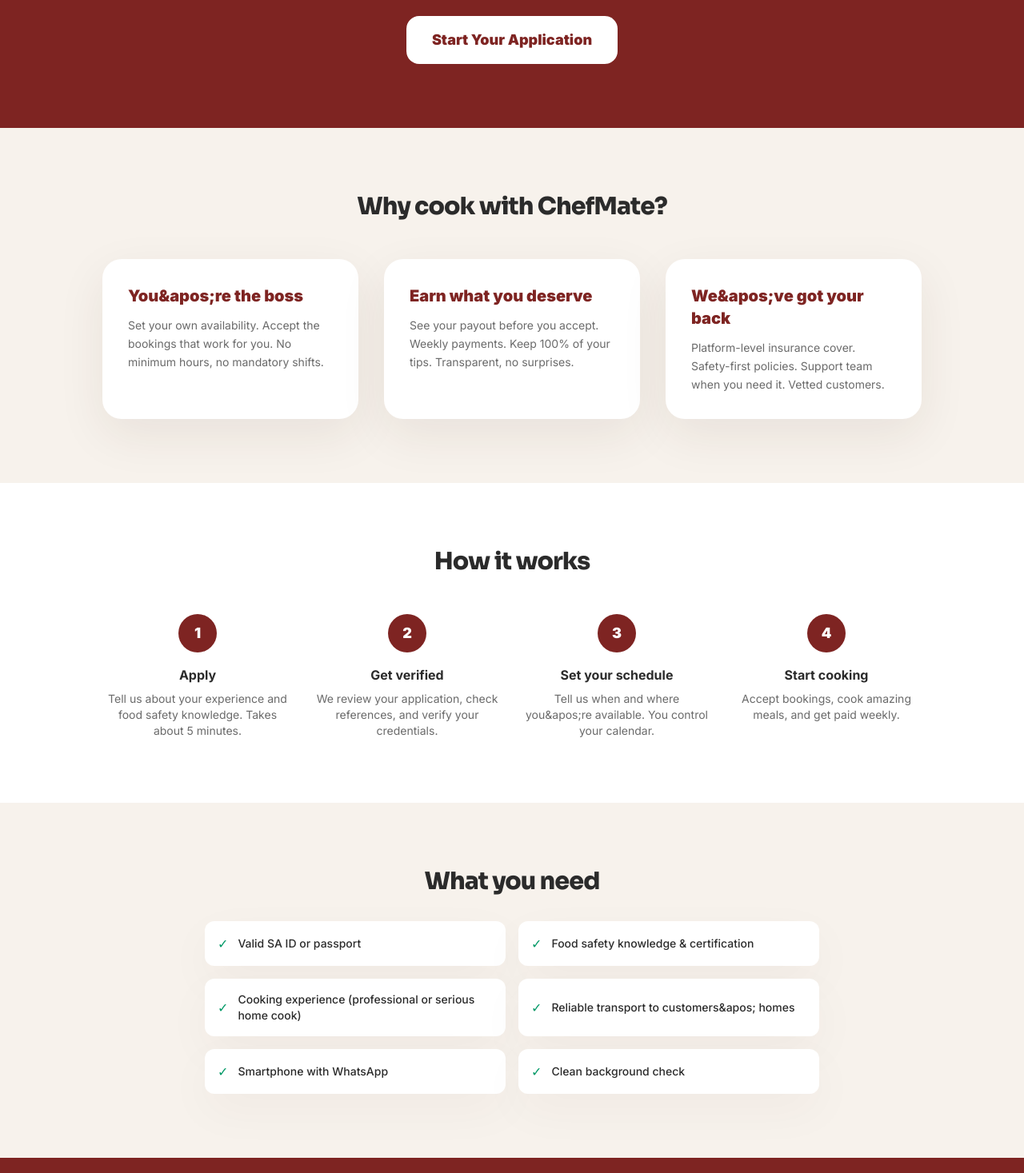
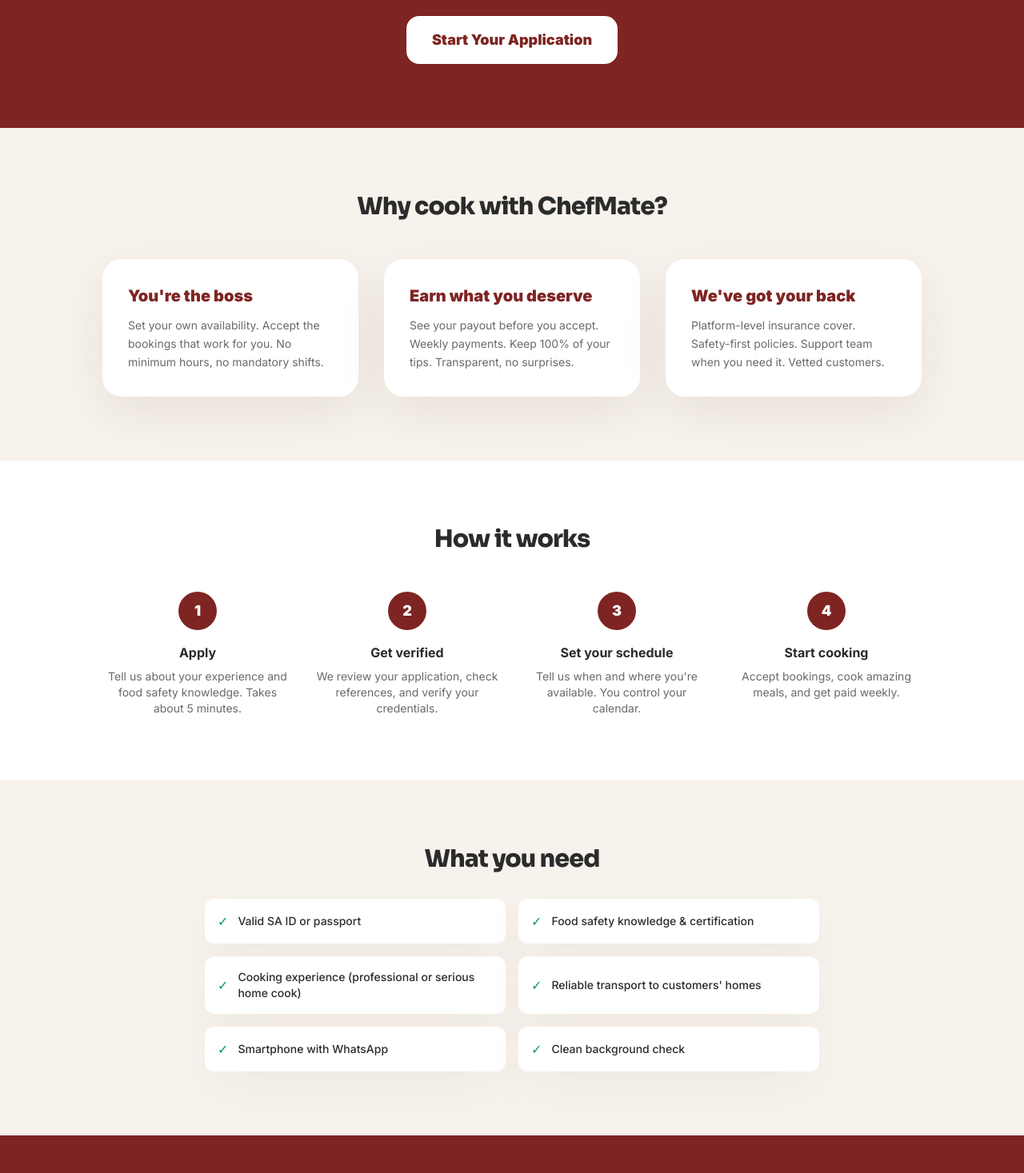
Before and after one commit to Kamvacodes2/Chef_app_exploration, a Next.js app in the folder apps/web/: page /apply in a window 1280 px wide. Shown: the part 429-1896 px from the top of the page at 80% size. Built offline with nearby package versions, Linux system fonts and the light colour scheme.

Commit message:
fix: replace HTML entity &apos; with proper apostrophes in all pages

```diff
--- a/apps/web/src/app/apply/page.tsx
+++ b/apps/web/src/app/apply/page.tsx
@@ -40,8 +40,8 @@
               <span className="text-[var(--color-maize)]">Get paid weekly.</span>
             </h1>
             <p className="mx-auto mt-6 max-w-xl text-lg text-white/80">
-              Join South Africa&apos;s marketplace for independent chefs. Set your own schedule,
-              cook in customers&apos; homes, and earn doing what you love.
+              Join South Africa's marketplace for independent chefs. Set your own schedule, cook in
+              customers' homes, and earn doing what you love.
             </p>
             <button
               onClick={() => setShowForm(true)}
@@ -62,7 +62,7 @@
             <div className="mt-12 grid gap-8 sm:grid-cols-3">
               {[
                 {
-                  title: "You&apos;re the boss",
+                  title: "You're the boss",
                   desc: "Set your own availability. Accept the bookings that work for you. No minimum hours, no mandatory shifts.",
                 },
                 {
@@ -70,7 +70,7 @@
                   desc: "See your payout before you accept. Weekly payments. Keep 100% of your tips. Transparent, no surprises.",
                 },
                 {
-                  title: "We&apos;ve got your back",
+                  title: "We've got your back",
                   desc: "Platform-level insurance cover. Safety-first policies. Support team when you need it. Vetted customers.",
                 },
               ].map((item) => (
@@ -109,7 +109,7 @@
                 {
                   step: "3",
                   title: "Set your schedule",
-                  desc: "Tell us when and where you&apos;re available. You control your calendar.",
+                  desc: "Tell us when and where you're available. You control your calendar.",
                 },
                 {
                   step: "4",
@@ -140,7 +140,7 @@
                 "Valid SA ID or passport",
                 "Food safety knowledge & certification",
                 "Cooking experience (professional or serious home cook)",
-                "Reliable transport to customers&apos; homes",
+                "Reliable transport to customers' homes",
                 "Smartphone with WhatsApp",
                 "Clean background check",
               ].map((req) => (
--- a/apps/web/src/app/legal/code-of-conduct/page.tsx
+++ b/apps/web/src/app/legal/code-of-conduct/page.tsx
@@ -78,9 +78,9 @@
             7. Photography and Social Media
           </h2>
           <p className="mt-2 text-[var(--color-charcoal)]/70">
-            Do not take photos during a booking without the customer&apos;s explicit consent for
-            that specific booking. Photos must not show children or faces without separate consent,
-            or capture house numbers, security systems, or personal documents. Any marketing use
+            Do not take photos during a booking without the customer's explicit consent for that
+            specific booking. Photos must not show children or faces without separate consent, or
+            capture house numbers, security systems, or personal documents. Any marketing use
             requires separate permission.
           </p>
         </div>
--- a/apps/web/src/app/legal/customer-terms/page.tsx
+++ b/apps/web/src/app/legal/customer-terms/page.tsx
@@ -35,9 +35,9 @@
         <div>
           <h2 className="text-lg font-bold text-[var(--color-charcoal)]">3. Pricing and Payment</h2>
           <p className="mt-2 text-[var(--color-charcoal)]/70">
-            ChefMate displays the full price before you confirm. Prices include the chef&apos;s
-            service fee and the platform fee. Prices will not change after a booking is confirmed
-            unless you and the chef mutually agree to changes.
+            ChefMate displays the full price before you confirm. Prices include the chef's service
+            fee and the platform fee. Prices will not change after a booking is confirmed unless you
+            and the chef mutually agree to changes.
           </p>
         </div>
 
@@ -104,7 +104,7 @@
           </h2>
           <p className="mt-2 text-[var(--color-charcoal)]/70">
             To the extent permitted by law, ChefMate excludes liability for losses caused by
-            independent chef acts outside ChefMate&apos;s own fault, customer-supplied ingredients,
+            independent chef acts outside ChefMate's own fault, customer-supplied ingredients,
             household appliances or premises, and indirect or consequential losses. ChefMate does
             not exclude liability for its own fraud, gross negligence, or non-excludable consumer or
             privacy rights.
--- a/apps/web/src/app/legal/privacy/page.tsx
+++ b/apps/web/src/app/legal/privacy/page.tsx
@@ -41,9 +41,9 @@
         <div>
           <h2 className="text-lg font-bold text-[var(--color-charcoal)]">3. Information Sharing</h2>
           <p className="mt-2 text-[var(--color-charcoal)]/70">
-            Before a booking is confirmed, customers see a chef&apos;s first name, profile photo,
-            bio, and ratings. After a chef accepts and payment is confirmed, the chef receives the
-            customer&apos;s first name, service address, dietary/allergy/access information, and an
+            Before a booking is confirmed, customers see a chef's first name, profile photo, bio,
+            and ratings. After a chef accepts and payment is confirmed, the chef receives the
+            customer's first name, service address, dietary/allergy/access information, and an
             in-platform communication route. We minimise shared information to what is necessary for
             each booking.
           </p>
```
